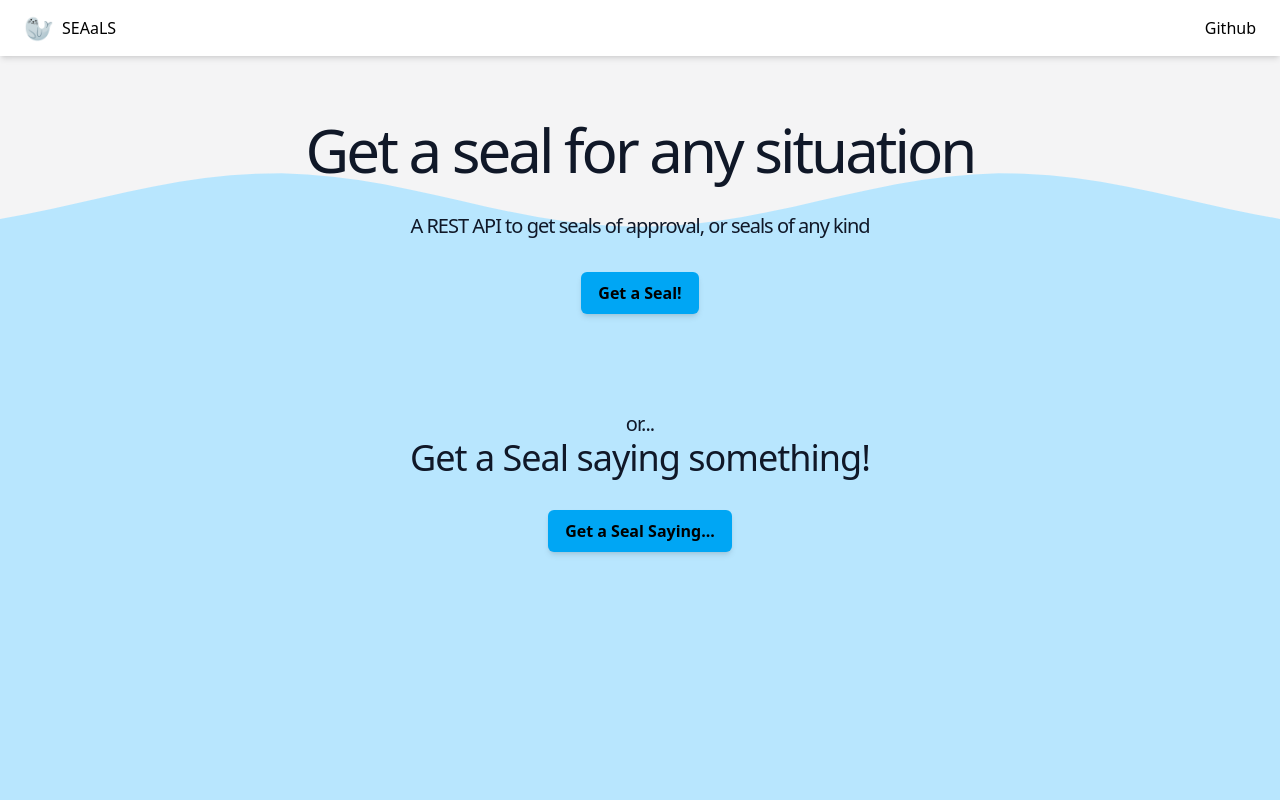
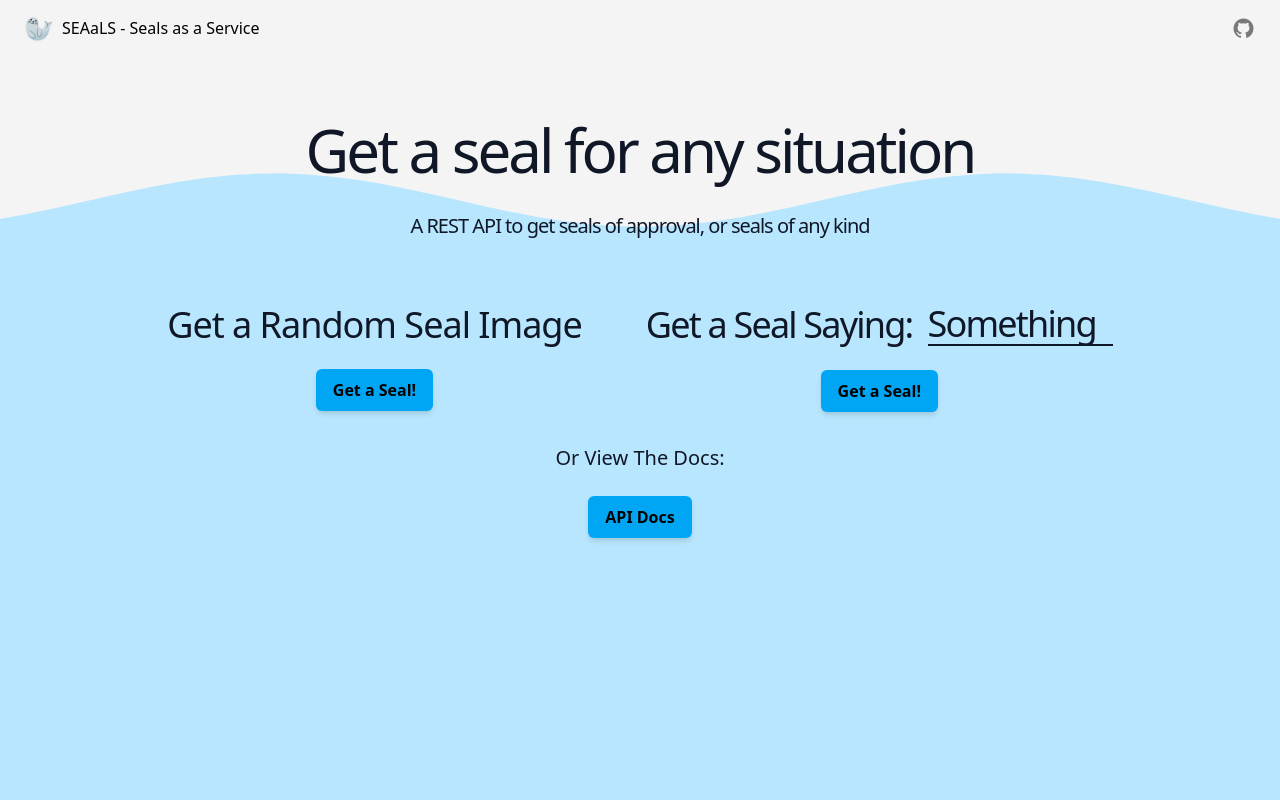
Before and after one commit to Kirimson/seaals, a web app: file public/html/index.html in a window 1280 px wide. Run offline with its HTML, style and script files only (its server is not run), Linux system fonts and the light colour scheme; some libraries are stand-ins or nearby versions.

Commit message:
feat: index page says button with text input
Also added API docs button to go to openapi demo page

```diff
--- a/public/html/index.html
+++ b/public/html/index.html
@@ -5,27 +5,39 @@
     <meta name="viewport" content="width=device-width, initial-scale=1.0" />
     <link href="/assets/output.css" rel="stylesheet" />
     <title>SEAaLS - Seals as a Service</title>
+    <link
+      rel="stylesheet"
+      href="https://cdnjs.cloudflare.com/ajax/libs/font-awesome/7.0.1/css/all.min.css"
+      integrity="sha512-2SwdPD6INVrV/lHTZbO2nodKhrnDdJK9/kg2XD1r9uGqPo1cUbujc+IYdlYdEErWNu69gVcYgdxlmVmzTWnetw=="
+      crossorigin="anonymous"
+      referrerpolicy="no-referrer"
+    />
   </head>
 
   <body
     class="bg-sky-200 dark:bg-cyan-900 text-gray-900 dark:text-gray-100 transition-colors duration-500"
   >
-    <nav
-      class="bg-white dark:bg-zinc-700 text-black dark:text-white shadow-md sticky top-0"
-    >
+    <nav class="text-black dark:text-white sticky top-0">
       <div class="flex h-14 items-center justify-between gap-8 px-4 sm:px-6">
         <div id="logo" class="flex items-center gap-2">
           <div class="align-middle text-2xl">🦭</div>
-          <span>SEAaLS</span>
+          <span>SEAaLS - Seals as a Service</span>
         </div>
-        <div id="links"><a href="https://github.com/kirimson/">Github</a></div>
+        <div id="links">
+          <a
+            class="opacity-50 hover:opacity-100 transition-opacity"
+            alt="Github"
+            href="https://github.com/kirimson/"
+            ><i class="fa-brands fa-github fa-lg"></i
+          ></a>
+        </div>
       </div>
     </nav>
 
-    <div class="box four bg-zinc-100 dark:bg-zinc-900 h-screen"></div>
+    <div class="wave bg-zinc-100 dark:bg-zinc-900 h-screen"></div>
 
     <content class="flex flex-col">
-      <section id="upper" class="max-w-screen-xl justify-between mx-auto py-16">
+      <section id="upper" class="max-w-screen-xl justify-between mx-auto pt-16">
         <h1 class="text-6xl tracking-tighter text-balance text-center">
           Get a seal for any situation
         </h1>
@@ -34,34 +46,77 @@
           <div class="py-8 text-xl tracking-tighter text-balance">
             <p>A REST API to get seals of approval, or seals of any kind</p>
           </div>
+        </div>
+      </section>
 
-          <form action="/seal">
+      <section
+        class="flex flex-row items-center justify-center content-between py-8 gap-16 flex-auto"
+      >
+        <section class="flex flex-col items-center">
+          <div
+            class="flex flex-col items-center text-xl tracking-tighter text-balance pb-6"
+          >
+            <h2 class="text-4xl">Get a Random Seal Image</h2>
+          </div>
+
+          <a href="/seal">
             <button
-              class="rounded-md py-2 px-4 border border-transparent transition-all shadow-md hover:shadow-lg text-center text-black dark:text-white focus:shadow-none bg-sky-500 dark:bg-sky-800 focus:bg-sky-300 active:bg-sky-300 hover:bg-sky-300 focus:dark:bg-sky-700 active:dark:bg-sky-700 hover:dark:bg-sky-700 active:shadow-none disabled:pointer-events-none disabled:opacity-50 disabled:shadow-none hover:cursor-pointer"
+              class="rounded-md py-2 px-4 border border-transparent transition-all shadow-md hover:shadow-lg text-center text-black dark:text-white focus:shadow-none bg-sky-500 dark:bg-sky-800 hover:bg-sky-300 hover:dark:bg-sky-700 hover:cursor-pointer"
               type="submit"
             >
               <b>Get a Seal!</b>
             </button>
-          </form>
-        </div>
+          </a>
+        </section>
+
+        <section class="flex flex-col items-center">
+          <div
+            class="flex flex-row items-center text-4xl tracking-tighter text-balance pb-6"
+          >
+            <h2>Get a Seal Saying: &nbsp;</h2>
+            <input
+              id="saysInput"
+              class="w-[9ch] p-0 m-0 border-b-2 focus:outline-0"
+              type="text"
+              value="Something"
+              onKeyUp="UpdateSays(this)"
+            />
+          </div>
+
+          <a id="saysLink" href="/seal/says/Something">
+            <button
+              class="rounded-md py-2 px-4 border border-transparent transition-all shadow-md hover:shadow-lg text-center text-black dark:text-white focus:shadow-none bg-sky-500 dark:bg-sky-800 hover:bg-sky-300 hover:dark:bg-sky-700 hover:cursor-pointer"
+              type="submit"
+            >
+              <b id="saysText">Get a Seal!</b>
+            </button>
+          </a>
+        </section>
       </section>
+
       <section class="flex flex-col items-center">
-        <div
-          class="flex flex-col items-center py-8 text-xl tracking-tighter text-balance"
-        >
-          <span class="text-xl text-center">or...</span>
-          <h2 class="text-4xl">Get a Seal saying something!</h2>
-        </div>
-
-        <form action="/seal/says/hi">
+        <span class="text-xl text-center pb-6">Or View The Docs: </span>
+        <a href="/swagger/index.html">
           <button
-            class="rounded-md py-2 px-4 border border-transparent transition-all shadow-md hover:shadow-lg text-center text-black dark:text-white focus:shadow-none bg-sky-500 dark:bg-sky-800 focus:bg-sky-300 active:bg-sky-300 hover:bg-sky-300 focus:dark:bg-sky-700 active:dark:bg-sky-700 hover:dark:bg-sky-700 active:shadow-none disabled:pointer-events-none disabled:opacity-50 disabled:shadow-none hover:cursor-pointer"
+            class="rounded-md py-2 px-4 border border-transparent transition-all shadow-md hover:shadow-lg text-center text-black dark:text-white focus:shadow-none bg-sky-500 dark:bg-sky-800 hover:bg-sky-300 hover:dark:bg-sky-700 hover:cursor-pointer"
             type="submit"
           >
-            <b>Get a Seal Saying...</b>
+            <b>API Docs</b>
           </button>
-        </form>
+        </a>
       </section>
     </content>
   </body>
+  <script>
+    let saysInput = document.getElementById("saysInput");
+    let saysLink = document.getElementById("saysLink");
+
+    // Reset input
+    saysInput.value = "Something";
+    UpdateSays();
+
+    function UpdateSays(e) {
+      saysLink.href = `/seal/says/${saysInput.value}`;
+    }
+  </script>
 </html>
```
Also changed, not shown: public/assets/input.css, public/assets/output.css.
